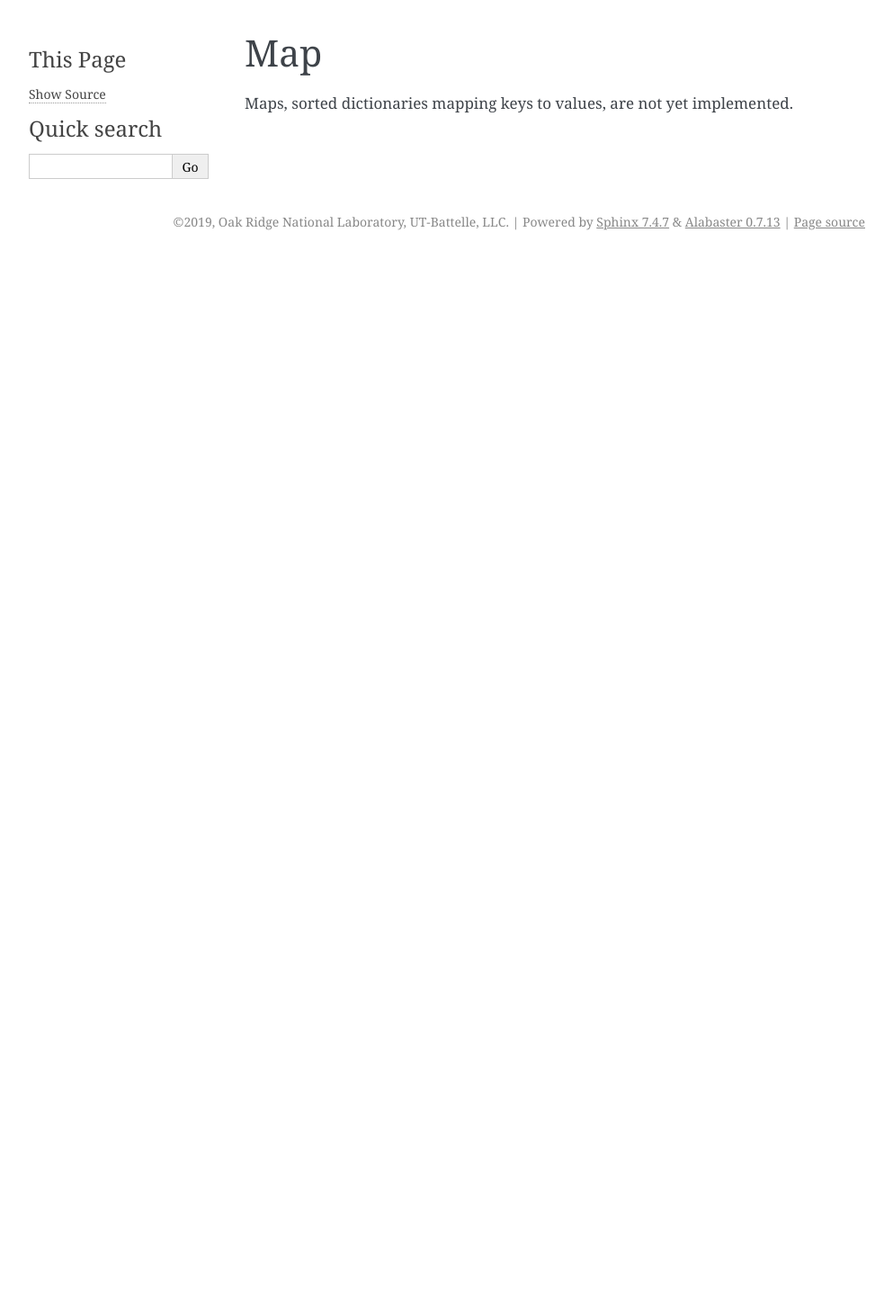
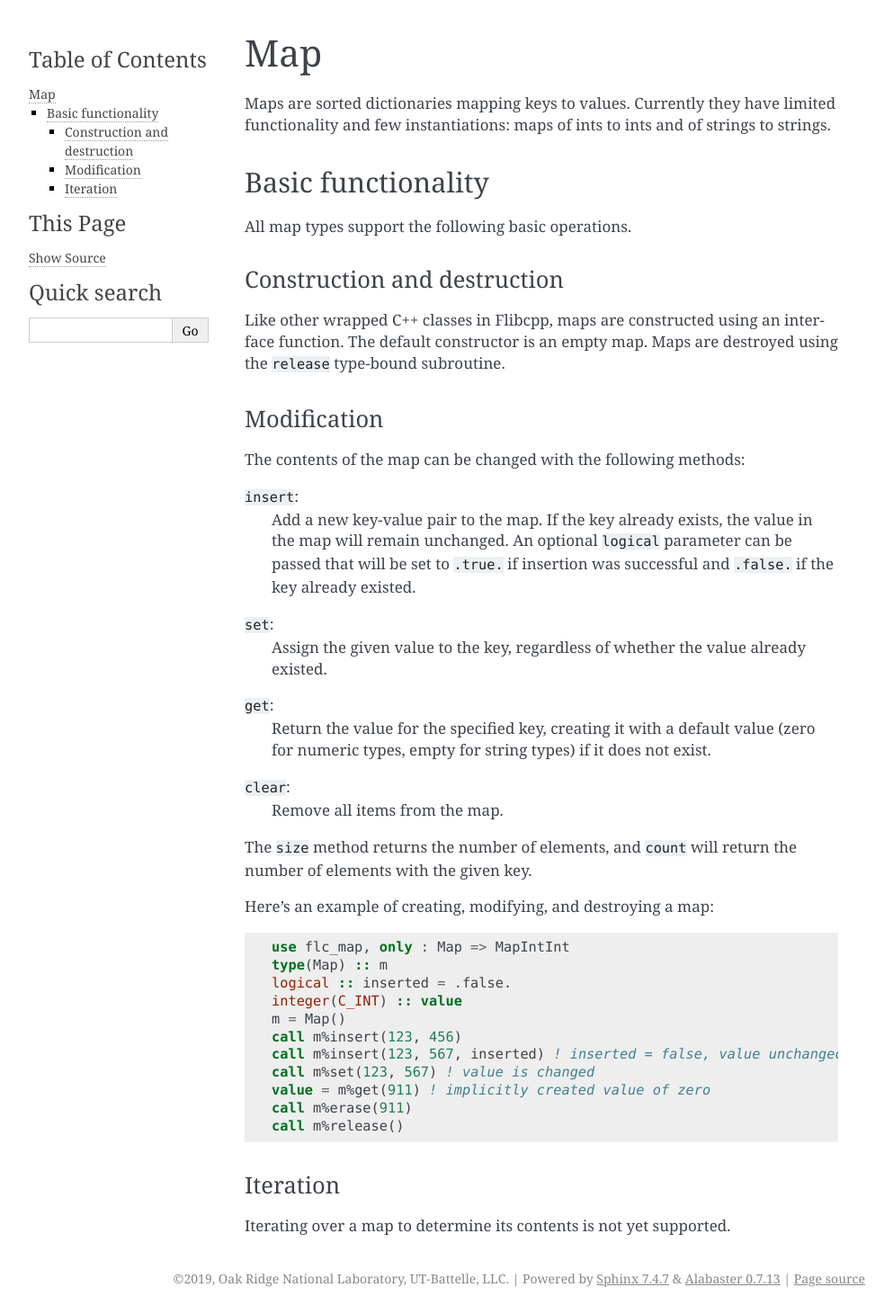
Before and after one commit to swig-fortran/flibcpp, a Sphinx documentation site: the page built from doc/modules/map.rst, in a window 1280 px wide. Shown: the whole page at 90% size, without its empty margins (148-1141 px from the left). Built offline with Sphinx 7.4.7, drawn with Linux system fonts in a browser that asks for light colours; before the commit the page ends 900 px from its top, so only the background shows below that.

Commit message:
Add map and documentation

```diff
--- a/CMakeLists.txt
+++ b/CMakeLists.txt
@@ -213,6 +213,9 @@ endif()
 flibcpp_add_module(flc_algorithm)
 target_link_libraries(flc_algorithm flc_random flc)
 
+flibcpp_add_module(flc_map)
+target_link_libraries(flc_map flc flc_string)
+
 flibcpp_add_module(flc_random)
 target_link_libraries(flc_random flc)
 
--- a/doc/modules/map.rst
+++ b/doc/modules/map.rst
@@ -8,7 +8,65 @@
 Map
 ***
 
-Maps, sorted dictionaries mapping keys to values, are not yet implemented.
+Maps are sorted dictionaries mapping keys to values. Currently they have
+limited functionality and few instantiations: maps of ints to ints and of
+strings to strings.
+
+Basic functionality
+===================
+
+All map types support the following basic operations.
+
+Construction and destruction
+----------------------------
+
+Like other wrapped C++ classes in Flibcpp, maps are
+constructed using an interface function. The default constructor is an empty
+map.  Maps are destroyed using the ``release`` type-bound subroutine.
+
+Modification
+------------
+
+The contents of the map can be changed with the following methods:
+
+``insert``:
+   Add a new key-value pair to the map. If the key already exists, the value in
+   the map will remain unchanged. An optional ``logical`` parameter can be
+   passed that will be set to ``.true.`` if insertion was successful and
+   ``.false.`` if the key already existed.
+
+``set``:
+   Assign the given value to the key, regardless of whether the value already
+   existed.
+
+``get``:
+   Return the value for the specified key, creating it with a default value
+   (zero for numeric types, empty for string types) if it does not exist.
+
+``clear``:
+   Remove all items from the map.
+
+The ``size`` method returns the number of elements, and ``count`` will return
+the number of elements with the given key.
+
+Here's an example of creating, modifying, and destroying a map::
+
+  use flc_map, only : Map => MapIntInt
+  type(Map) :: m
+  logical :: inserted = .false.
+  integer(C_INT) :: value
+  m = Map()
+  call m%insert(123, 456)
+  call m%insert(123, 567, inserted) ! inserted = false, value unchanged
+  call m%set(123, 567) ! value is changed
+  value = m%get(911) ! implicitly created value of zero
+  call m%erase(911)
+  call m%release()
+
+Iteration
+---------
+
+Iterating over a map to determine its contents is not yet supported.
 
 .. ############################################################################
 .. end of doc/modules/map.rst
```
Also changed, not shown: doc/modules/set.rst (+7 -2 lines), 5 other files.
